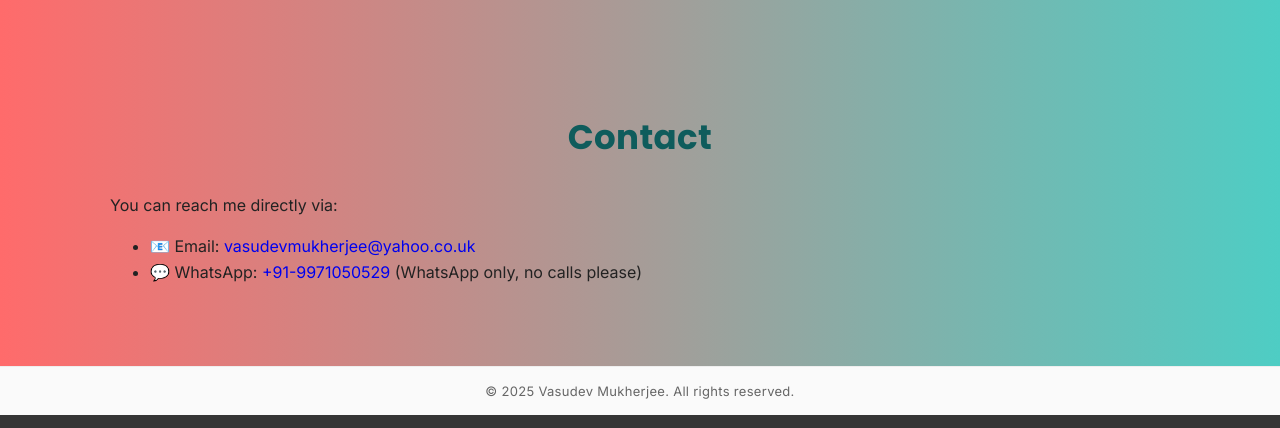
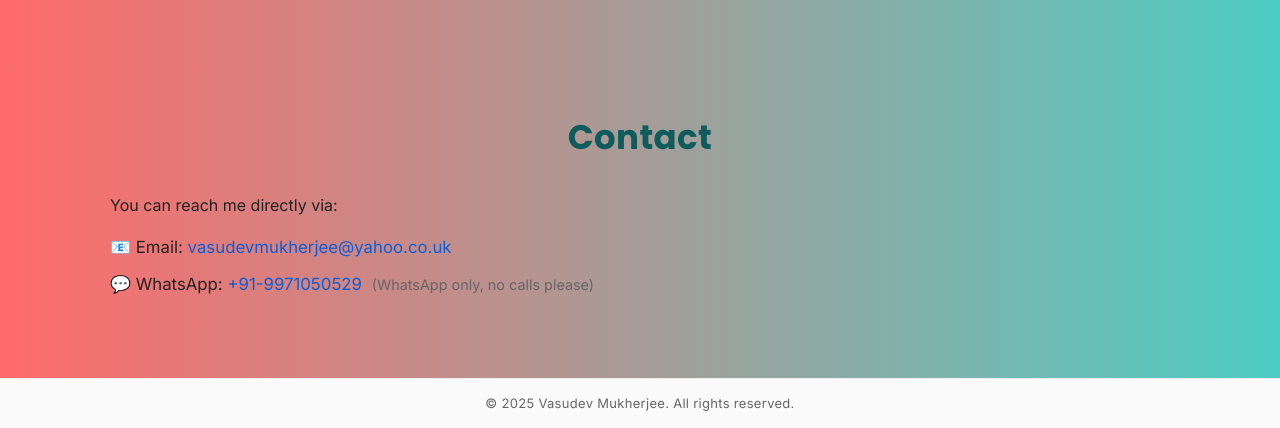
Before and after one commit to vasudev102-ai/portfolio, a PHP site: page / in a window 1280 px wide. Shown: the part 3995-4423 px from the top of the page. Run offline with PHP 8.4, Linux system fonts and the light colour scheme.

Commit message:
Update style.css

```diff
--- a/style.css
+++ b/style.css
@@ -232,5 +232,30 @@ align-items: center;/* vertical centering */background: rgba(0, 0, 0, 0.4);/*tra
 .project-link:hover {
   text-decoration: underline;
 }
+.contact-list {
+  list-style: none;
+  padding: 0;
+}
+
+.contact-list li {
+  margin: 10px 0;
+  font-size: 1.05rem;
+}
+
+.contact-list a {
+  color: #0b5ed7;
+  text-decoration: none;
+}
+
+.contact-list a:hover {
+  text-decoration: underline;
+}
+
+.note {
+  font-size: 0.9rem;
+  color: #666;
+  margin-left: 5px;
+}
+
 
 }
```
